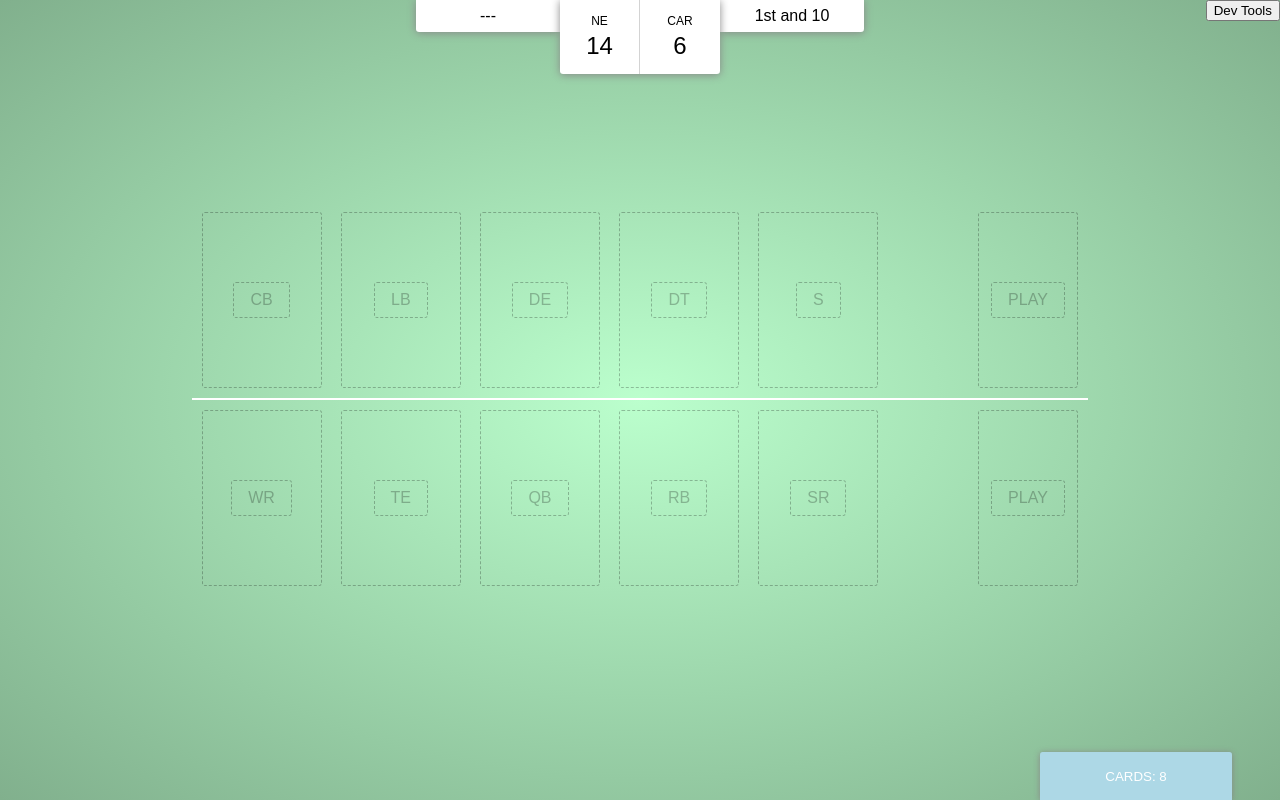
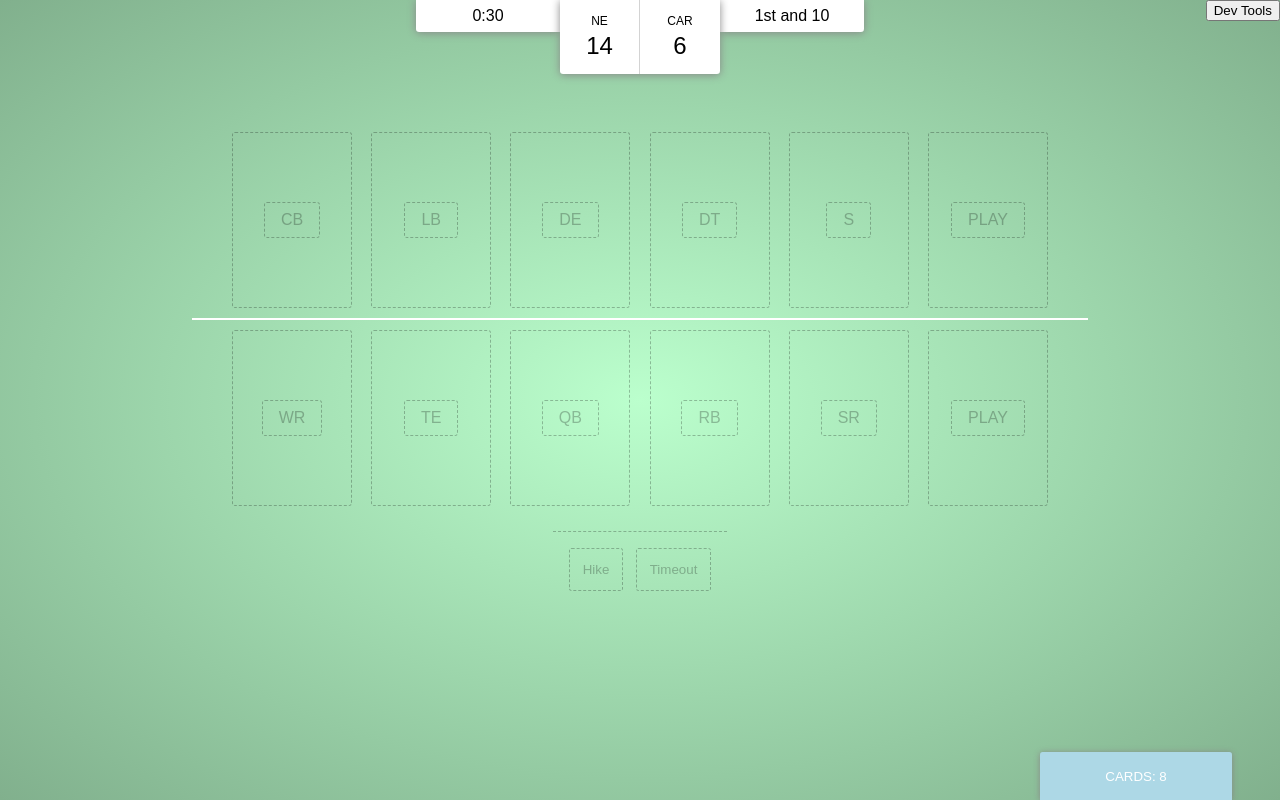
Before and after one commit to billearly/two-minute-warning, a Next.js app: page /game in a window 1280 px wide. Built offline with nearby package versions, Linux system fonts and the light colour scheme.

Commit message:
Adding team action buttons

```diff
--- /dev/null
+++ b/components/board/ActionButton.tsx
@@ -0,0 +1,15 @@
+import styled from 'styled-components';
+import theme from '../theme/main';
+
+export const ActionButton = styled.button`
+    background-color: transparent;
+    border: 1px dashed ${theme.colorBlackTransparent};
+    border-radius: ${theme.borderRadius};
+    color: ${theme.colorBlackTransparent};
+    padding: 0.8rem;
+    margin-right: 0.8rem;
+
+    &:last-child {
+        margin-right: 0;
+    }
+`;
--- /dev/null
+++ b/components/board/TeamActions.tsx
@@ -0,0 +1,8 @@
+import styled from 'styled-components';
+import theme from '../theme/main';
+
+export const TeamActions = styled.div`
+    border-top: 1px dashed ${theme.colorBlackTransparent};
+    margin-top: 1rem;
+    padding: 1rem;
+`;
--- a/components/board/TeamSide.tsx
+++ b/components/board/TeamSide.tsx
@@ -5,7 +5,9 @@ import { InPlayStore } from '../../stores';
 import { PlayerPosition, Side } from '../../enum';
 import { IPlayer, IPlay } from '../../model';
 import { PlayerCard, PlayCard } from '../cards';
-import { Slot } from './Slot'
+import { Slot } from './Slot';
+import { TeamActions } from './TeamActions';
+import { ActionButton } from './ActionButton';
 import StoreTypes from '../../stores/StoreTypes';
 
 interface IProps {
@@ -15,19 +17,20 @@ interface IProps {
 
 const Team = styled.div`
     display: flex;
-    padding-right: 5rem;
 `;
 
 const TeamSideStyled = styled.div`
-    height: 50%;
+    height: 40%;
     width: 70%;
     margin: 0 auto;
 
     display: flex;
-    justify-content: center;
+    flex-direction: column;
+    justify-content: flex-start;
+    align-items: center;
 
     &:first-child {
-        align-items: flex-end;
+        justify-content: flex-end;
         border-bottom: 2px solid white;
     }
 `;
@@ -55,11 +58,21 @@ export class TeamSide extends Component<IProps> {
                             {this.generateSlot(PlayerPosition.QB)}
                             {this.generateSlot(PlayerPosition.RB)}
                             {this.generateSlot(PlayerPosition.SR)}
+
+                            <Slot label='PLAY'>
+                                {this.generatePlayCard(this.props.InPlayStore.currentPlay)}
+                            </Slot>
                         </Team>
 
-                        <Slot label='PLAY'>
-                            {this.generatePlayCard(this.props.InPlayStore.currentPlay)}
-                        </Slot>
+                        <TeamActions>
+                            <ActionButton onClick={() => { alert('hike!') }}>
+                                Hike
+                            </ActionButton>
+
+                            <ActionButton onClick={() => { alert('timeout!') }}>
+                                Timeout
+                            </ActionButton>
+                        </TeamActions>
                     </TeamSideStyled>
                 );
 
@@ -72,9 +85,9 @@ export class TeamSide extends Component<IProps> {
                             {this.generateSlot(PlayerPosition.DE)}
                             {this.generateSlot(PlayerPosition.DT)}
                             {this.generateSlot(PlayerPosition.S)}
+
+                            <Slot label='PLAY'/>
                         </Team>
-
-                        <Slot label='PLAY'/>
                     </TeamSideStyled>
                 );
 
--- a/stores/ScoreBoardStore.ts
+++ b/stores/ScoreBoardStore.ts
@@ -50,7 +50,7 @@ export class ScoreBoardStore {
 
     @computed
     get getTimeLeft (): string {
-        if (!this.isGameStarted || this.timeLeft <= 0) {
+        if (this.timeLeft <= 0) {
             return '---';
         }
 
```
Also changed, not shown: 1 other file (tests, documents, lock files or other folders).
